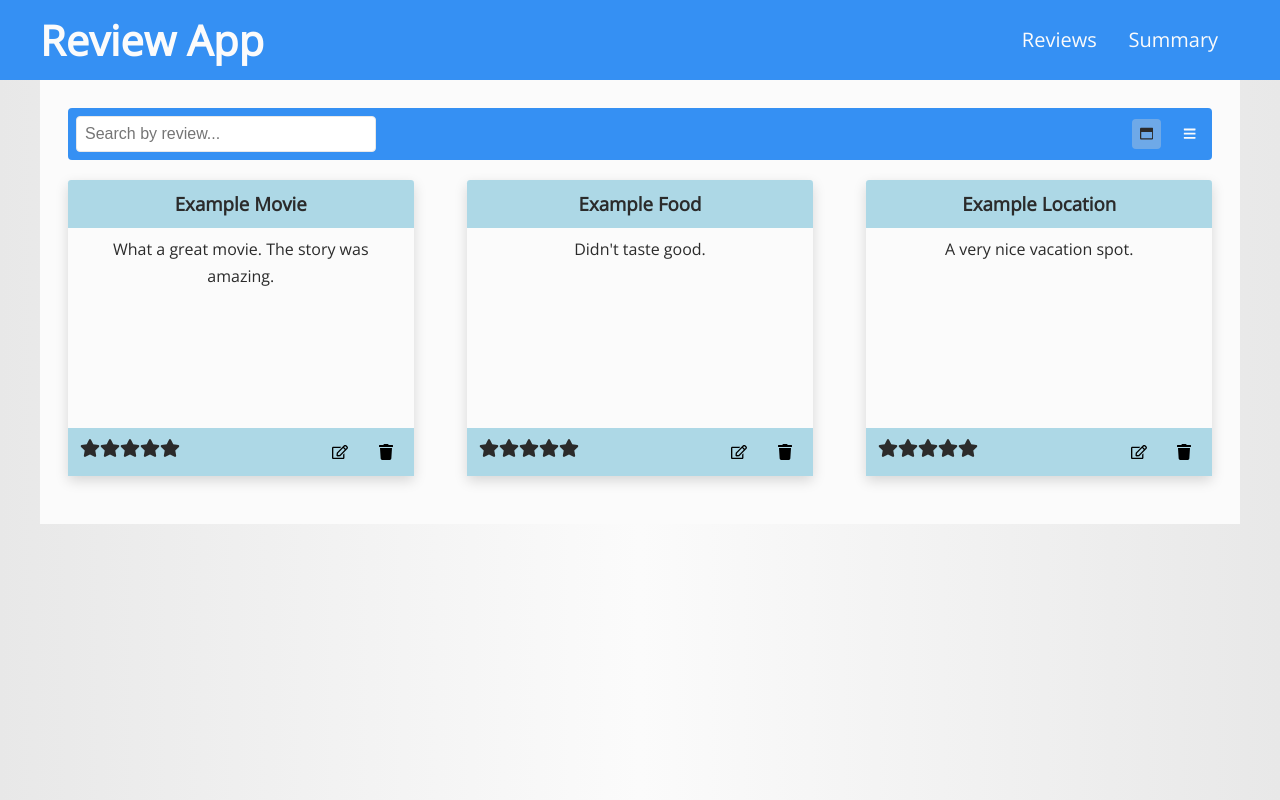
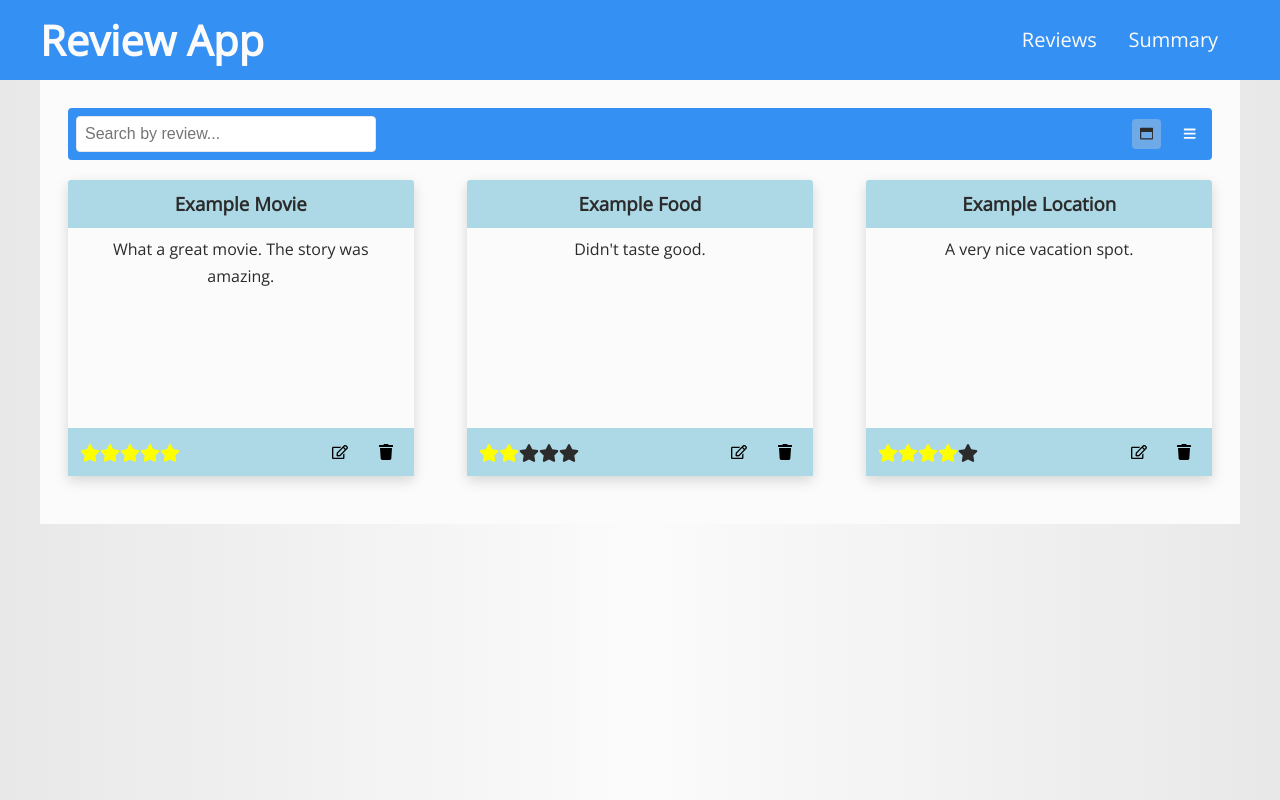
Before and after one commit to Jesrogers/review-app-frontend, a React (Create React App) app: page / in a window 1280 px wide. Built offline with nearby package versions, Linux system fonts and the light colour scheme.

Commit message:
star rating edit mode

```diff
--- a/src/components/ReviewCard/ReviewCard.js
+++ b/src/components/ReviewCard/ReviewCard.js
@@ -13,7 +13,7 @@ const ReviewCard = ({ review }) => {
         <p>{review.description}</p>
       </div>
       <footer className={styles.reviewCard__footer}>
-        <StarRating />
+        <StarRating scale={5} rating={review.rating} />
         <div className={styles.reviewCard__footer__actions}>
           <button>
             <FaRegEdit />
--- a/src/components/StarRating/StarRating.js
+++ b/src/components/StarRating/StarRating.js
@@ -1,14 +1,20 @@
-import React, { useState } from 'react';
+import React, { useState, useEffect } from 'react';
 import { FaStar } from 'react-icons/fa';
 import styles from './StarRating.module.scss';
 
-const StarRating = () => {
-  const [rating, setRating] = useState(null);
+const StarRating = ({ scale, rating, editMode = false }) => {
+  const [starRating, setStarRating] = useState(null);
   const [hover, setHover] = useState(null);
+
+  useEffect(() => {
+    setStarRating(rating);
+  }, [rating]);
+
+  const starArray = new Array(scale).fill();
 
   return (
     <div className={styles.starRating}>
-      {[...Array(5)].map((star, i) => {
+      {starArray.map((star, i) => {
         const ratingValue = i + 1;
 
         return (
@@ -16,17 +22,31 @@ const StarRating = () => {
             <input
               type="radio"
               name="rating"
+              disabled={editMode ? false : true}
               className={styles.starRating__input}
               value={ratingValue}
-              onClick={() => setRating(ratingValue)}
+              onClick={() => setStarRating(ratingValue)}
             />
-            <FaStar
-              size={20}
-              className={styles.starRating__star}
-              color={ratingValue <= (hover || rating) ? 'yellow' : '#2b2b2b'}
-              onMouseEnter={() => setHover(ratingValue)}
-              onMouseLeave={() => setHover(null)}
-            />
+
+            {editMode ? (
+              <FaStar
+                size={20}
+                className={`${styles.starRating__star} ${styles.editable}`}
+                color={
+                  ratingValue <= (hover || starRating) ? 'yellow' : '#2b2b2b'
+                }
+                onMouseEnter={() => setHover(ratingValue)}
+                onMouseLeave={() => setHover(null)}
+              />
+            ) : (
+              <FaStar
+                size={20}
+                className={styles.starRating__star}
+                color={
+                  ratingValue <= (hover || starRating) ? 'yellow' : '#2b2b2b'
+                }
+              />
+            )}
           </label>
         );
       })}
--- a/src/components/StarRating/StarRating.module.scss
+++ b/src/components/StarRating/StarRating.module.scss
@@ -1,10 +1,15 @@
 .starRating {
 
     &__star {
-        cursor: pointer;
+        vertical-align: middle;
+        transition: all .2s;
     }
 
     &__input {
         display: none;
     }
 }
+
+.editable {
+    cursor: pointer;
+}
```
